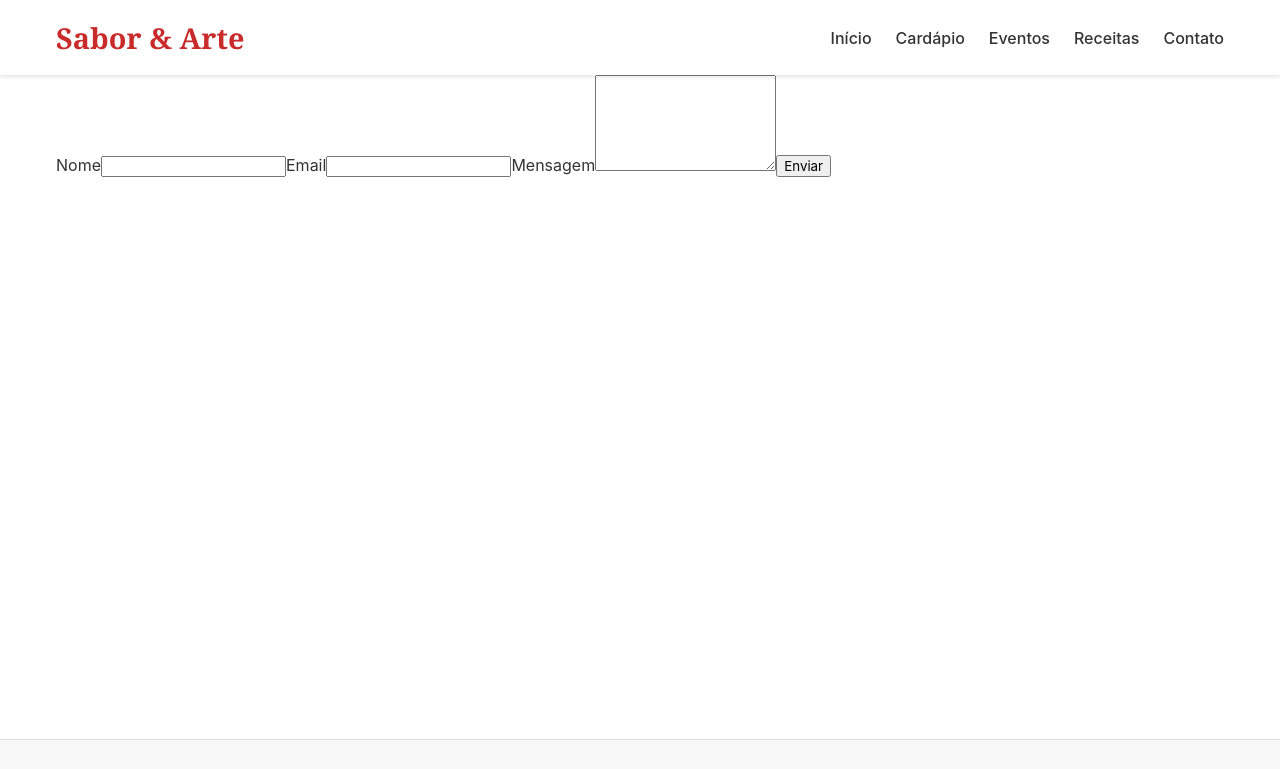
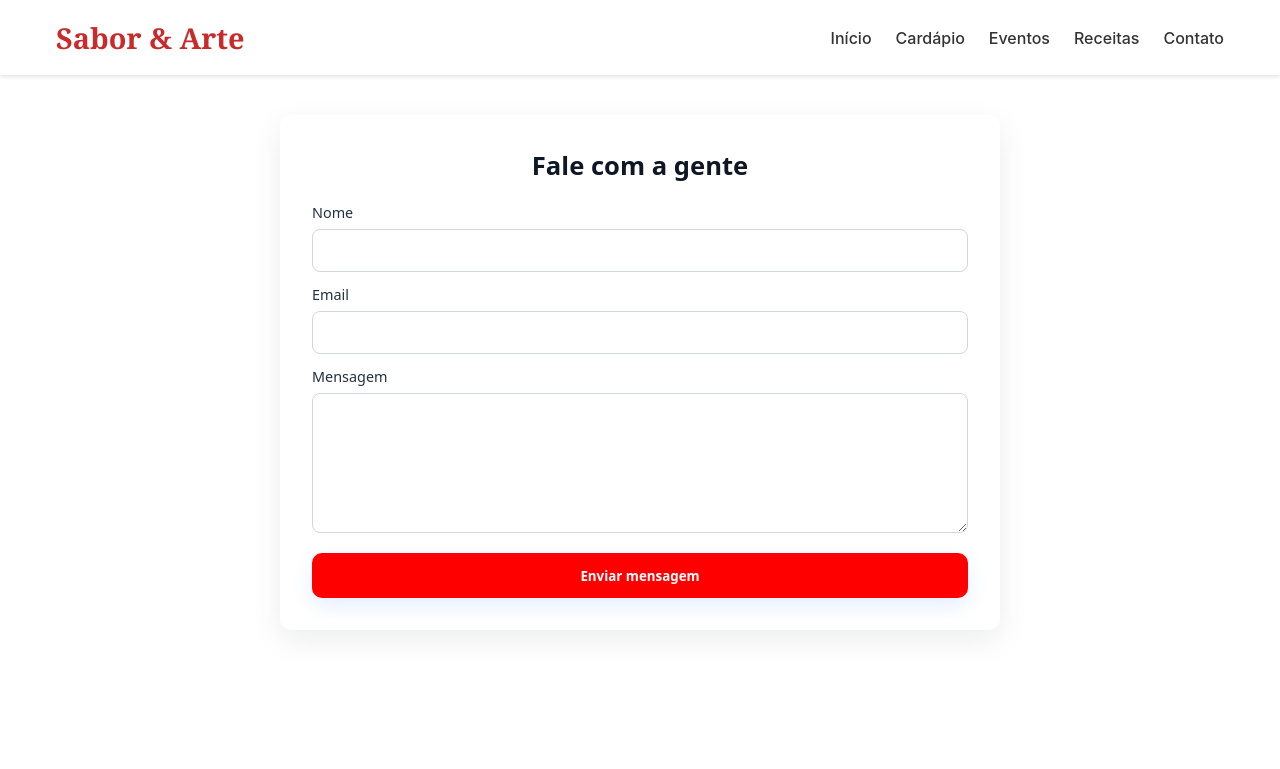
Before and after one commit to iNoyMew/trabalho_gatsby, a Gatsby site: page /contato in a window 1280 px wide. Shown: the top 769 px of the page. Built offline with nearby package versions, Linux system fonts and the light colour scheme; Gatsby itself is replaced by a stand-in of ours.

Commit message:
Quartas Alterações

```diff
--- a/src/components/contact-form.js
+++ b/src/components/contact-form.js
@@ -1,5 +1,89 @@
 import React, { useState } from "react";
 import { navigate } from "gatsby";
+import styled from "styled-components";
+
+const FormWrap = styled.section`
+  max-width: 720px;
+  margin: 2.5rem auto;
+  padding: 2rem;
+  background: linear-gradient(180deg, rgba(255,255,255,0.9), #fff);
+  box-shadow: 0 10px 30px rgba(12,20,35,0.08);
+  border-radius: 12px;
+  font-family: system-ui, -apple-system, "Segoe UI", Roboto, "Helvetica Neue", Arial;
+`;
+
+const Title = styled.h2`
+  margin: 0 0 1rem;
+  font-size: 1.6rem;
+  color: #0f1724;
+  text-align: center;
+`;
+
+const StyledForm = styled.form`
+  display: grid;
+  gap: 0.75rem;
+  grid-template-columns: 1fr;
+`;
+
+const Row = styled.div`
+  display: flex;
+  flex-direction: column;
+`;
+
+const Label = styled.label`
+  font-size: 0.9rem;
+  color: #233240;
+  margin-bottom: 0.35rem;
+`;
+
+const Input = styled.input`
+  padding: 0.75rem 0.9rem;
+  border-radius: 8px;
+  border: 1px solid #d0d7df;
+  background: #fff;
+  font-size: 0.95rem;
+  outline: none;
+  transition: box-shadow .15s, border-color .15s;
+  &:focus {
+    border-color: #b12108ff;
+    box-shadow: 0 4px 12px rgba(124,156,255,0.12);
+  }
+`;
+
+const Textarea = styled.textarea`
+  padding: 0.75rem 0.9rem;
+  border-radius: 8px;
+  border: 1px solid #d0d7df;
+  font-size: 0.95rem;
+  min-height: 140px;
+  resize: vertical;
+  outline: none;
+  &:focus {
+    border-color: #b12108ff;
+    box-shadow: 0 4px 12px rgba(124,156,255,0.12);
+  }
+`;
+
+const Error = styled.span`
+  margin-top: 0.35rem;
+  color: #b91c1c;
+  font-size: 0.85rem;
+`;
+
+const Btn = styled.button`
+  margin-top: 0.5rem;
+  padding: 0.85rem 1rem;
+  border-radius: 10px;
+  border: none;
+  font-weight: 600;
+  color: white;
+  cursor: pointer;
+  background: red;
+  box-shadow: 0 8px 20px rgba(43,118,255,0.12);
+  transition: transform .08s ease, box-shadow .12s ease, opacity .12s;
+  &:active { transform: translateY(1px); }
+  &:disabled { opacity: 0.7; cursor: not-allowed; }
+`;
 
 export default function ContactForm() {
   const [values, setValues] = useState({ name: "", email: "", message: "" });
@@ -42,7 +126,6 @@ export default function ContactForm() {
 
     setSubmitting(true);
 
-    // Tenta enviar para Netlify Forms (funciona em produção no Netlify).
     try {
       await fetch("/", {
         method: "POST",
@@ -50,22 +133,22 @@ export default function ContactForm() {
         body: encode({ "form-name": "contact", ...values }),
       });
     } catch (err) {
-      // ignore: falha local não impede o redirecionamento para /thanks
       console.warn("Envio falhou (provavelmente em localhost):", err);
     }
 
-    // Navega para a página de agradecimento no cliente
     navigate("/thanks");
   };
 
   return (
-    <form
+    <FormWrap aria-labelledby="contact-title">
+      <Title id="contact-title">Fale com a gente</Title>
+
+      <StyledForm
         name="contact"
         method="POST"
         data-netlify="true"
         data-netlify-honeypot="bot-field"
         onSubmit={handleSubmit}
-      className="contact-form"
       >
         <input type="hidden" name="form-name" value="contact" />
         <p style={{ display: "none" }}>
@@ -74,45 +157,28 @@ export default function ContactForm() {
           </label>
         </p>
 
-      <label>
-        Nome
-        <input
-          type="text"
-          name="name"
-          value={values.name}
-          onChange={handleChange}
-          required
-        />
-        {errors.name && <span className="error">{errors.name}</span>}
-      </label>
+        <Row>
+          <Label htmlFor="name">Nome</Label>
+          <Input id="name" type="text" name="name" value={values.name} onChange={handleChange} required />
+          {errors.name && <Error>{errors.name}</Error>}
+        </Row>
 
-      <label>
-        Email
-        <input
-          type="email"
-          name="email"
-          value={values.email}
-          onChange={handleChange}
-          required
-        />
-        {errors.email && <span className="error">{errors.email}</span>}
-      </label>
+        <Row>
+          <Label htmlFor="email">Email</Label>
+          <Input id="email" type="email" name="email" value={values.email} onChange={handleChange} required />
+          {errors.email && <Error>{errors.email}</Error>}
+        </Row>
 
-      <label>
-        Mensagem
-        <textarea
-          name="message"
-          rows="6"
-          value={values.message}
-          onChange={handleChange}
-          required
-        />
-        {errors.message && <span className="error">{errors.message}</span>}
-      </label>
+        <Row>
+          <Label htmlFor="message">Mensagem</Label>
+          <Textarea id="message" name="message" rows="6" value={values.message} onChange={handleChange} required />
+          {errors.message && <Error>{errors.message}</Error>}
+        </Row>
 
-      <button type="submit" disabled={submitting}>
-        {submitting ? "Enviando..." : "Enviar"}
-      </button>
-    </form>
+        <Btn type="submit" disabled={submitting}>
+          {submitting ? "Enviando..." : "Enviar mensagem"}
+        </Btn>
+      </StyledForm>
+    </FormWrap>
   );
 }
--- a/src/components/footer.js
+++ b/src/components/footer.js
@@ -3,7 +3,7 @@ import { Link } from "gatsby"
 import "../styles/footer.css"
 
 const Footer = () => {
-  const currentYear = new Date().getFullYear()
+  const anoAtual = new Date().getFullYear()
 
   return (
     <footer className="footer-container">
@@ -48,10 +48,7 @@ const Footer = () => {
         </div>
       </div>
       <div className="footer-copyright">
-        © {currentYear} &middot; Construído com{" "}
-        <a href="https://www.gatsbyjs.com" target="_blank" rel="noopener noreferrer">
-          Gatsby
-        </a>
+        © {anoAtual} &middot; Todos os direitos reservados &middot;
       </div>
     </footer>
   )
```
Also changed, not shown: src/pages/thanks.js (+73 -5 lines). Lines whose indentation alone changed are shown as unchanged.
